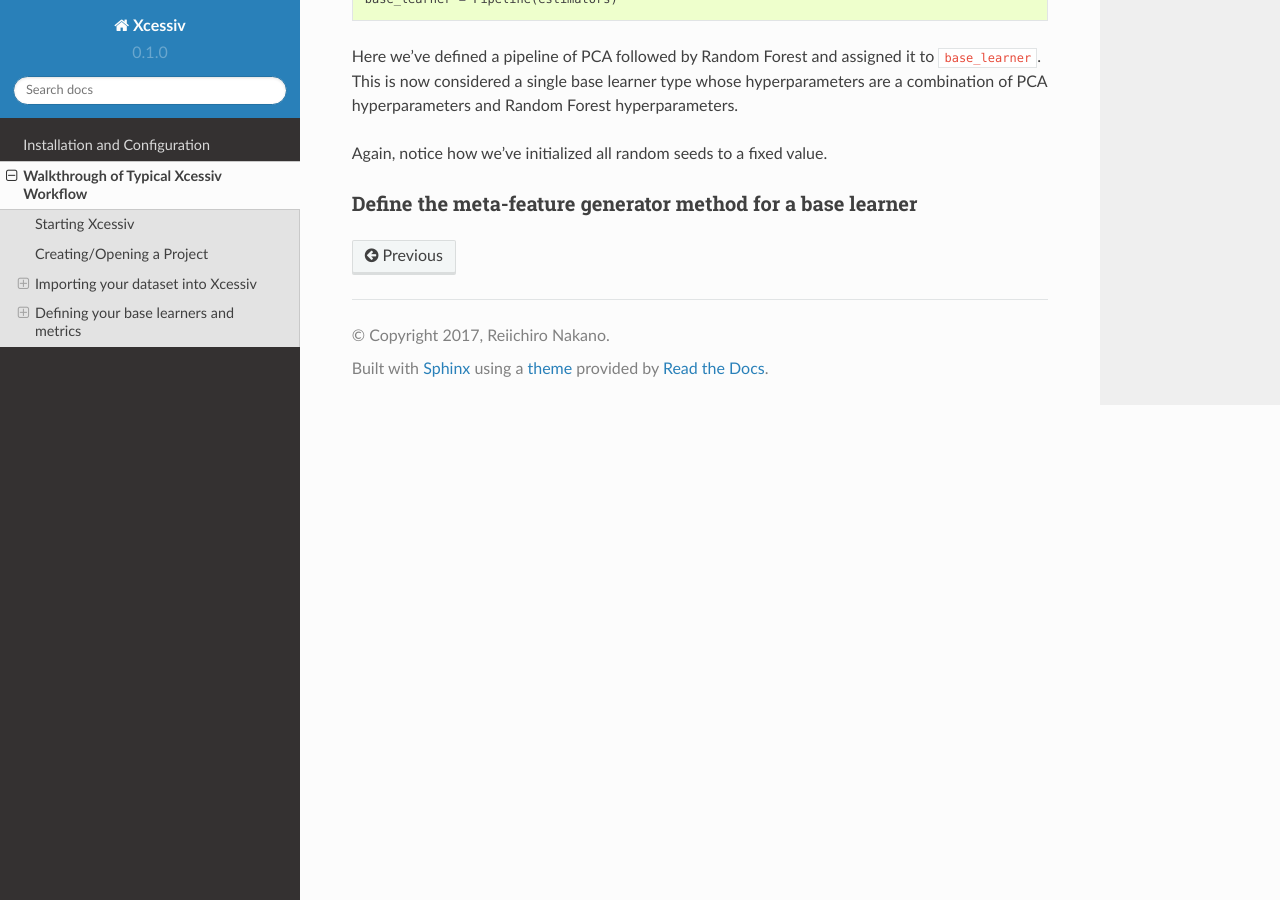
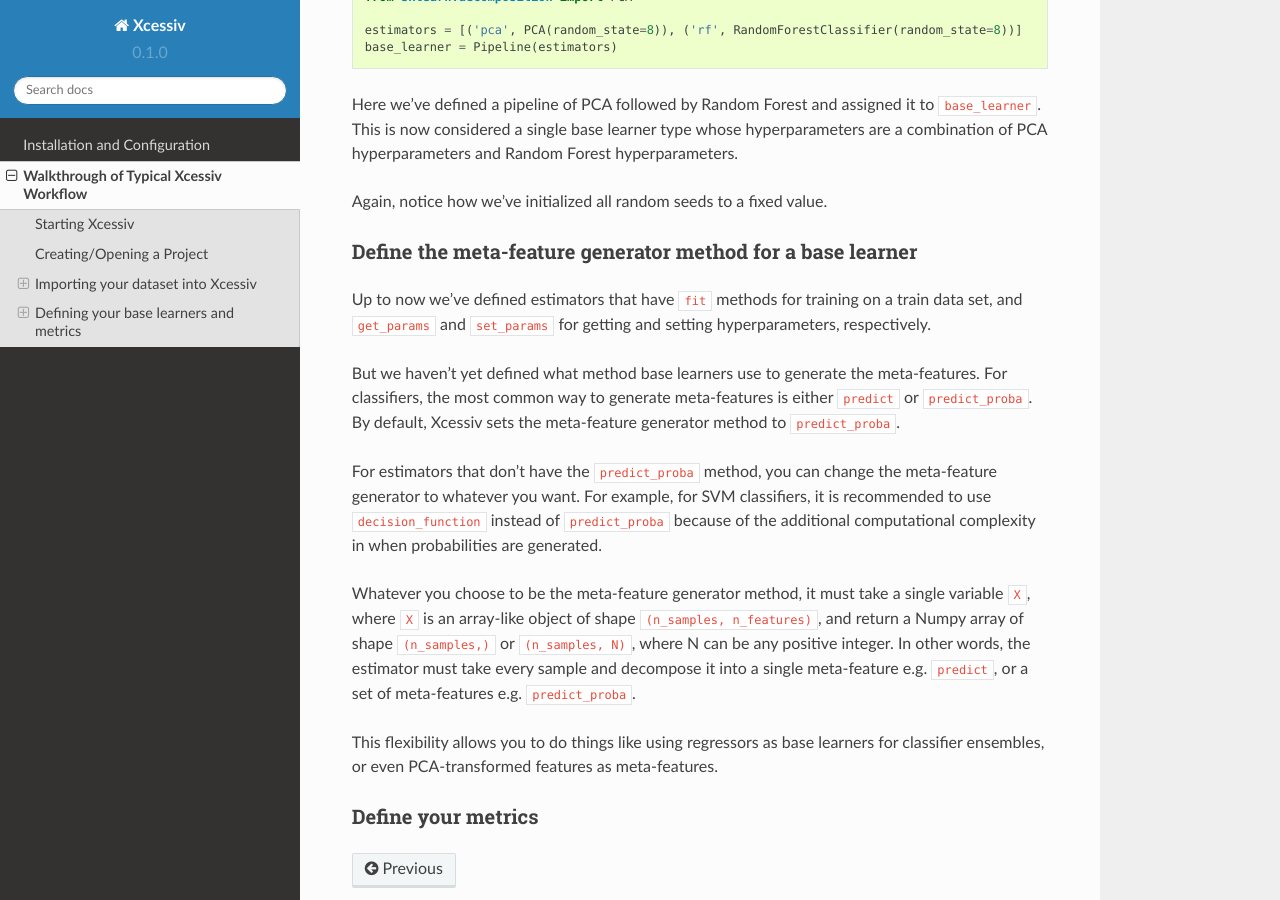
Before and after one commit to reiinakano/xcessiv, a Sphinx documentation site: the page built from docs/walkthrough.rst, in a window 1280 px wide and 900 px high, scrolled down 5543 px. Built offline with Sphinx 7.4.7 and the Read the Docs theme 2.0.0, drawn with Linux system fonts in a browser that asks for light colours; some of the changed text lies outside the part shown.

Commit message:
update docs walkthrough define metafeature generator

```diff
--- a/docs/walkthrough.rst
+++ b/docs/walkthrough.rst
@@ -81,7 +81,7 @@ Confirm that ``X`` (Features array) has a shape of ``(569, 30)`` and ``y`` (Labe
 Define the meta-feature generation method
 ~~~~~~~~~~~~~~~~~~~~~~~~~~~~~~~~~~~~~~~~~
 
-After defining the main dataset, we must define how Xcessiv extracts meta-features for training the secondary classifier.
+After defining the main dataset, we must define how Xcessiv extracts meta-features for training the secondary classifier. Meta-features are the term used for new features generated by the base learners that are used by the second-level learner. In most cases, this can be the actual predictions or the output probabilities of each class.
 
 .. image:: _static/meta_feature_extraction.png
    :align: center
@@ -149,3 +149,16 @@ Again, notice how we've initialized all random seeds to a fixed value.
 
 Define the meta-feature generator method for a base learner
 ~~~~~~~~~~~~~~~~~~~~~~~~~~~~~~~~~~~~~~~~~~~~~~~~~~~~~~~~~~~
+
+Up to now we've defined estimators that have ``fit`` methods for training on a train data set, and ``get_params`` and ``set_params`` for getting and setting hyperparameters, respectively.
+
+But we haven't yet defined what method base learners use to generate the meta-features. For classifiers, the most common way to generate meta-features is either ``predict`` or ``predict_proba``.  By default, Xcessiv sets the meta-feature generator method to ``predict_proba``.
+
+For estimators that don't have the ``predict_proba`` method, you can change the meta-feature generator to whatever you want. For example, for SVM classifiers, it is recommended to use ``decision_function`` instead of ``predict_proba`` because of the additional computational complexity in when probabilities are generated.
+
+Whatever you choose to be the meta-feature generator method, it must take a single variable ``X``, where ``X`` is an array-like object of shape ``(n_samples, n_features)``, and return a Numpy array of shape ``(n_samples,)`` or ``(n_samples, N)``, where N can be any positive integer. In other words, the estimator must take every sample and decompose it into a single meta-feature e.g. ``predict``, or a set of meta-features e.g. ``predict_proba``.
+
+This flexibility allows you to do things like using regressors as base learners for classifier ensembles, or even PCA-transformed features as meta-features.
+
+Define your metrics
+~~~~~~~~~~~~~~~~~~~
```
